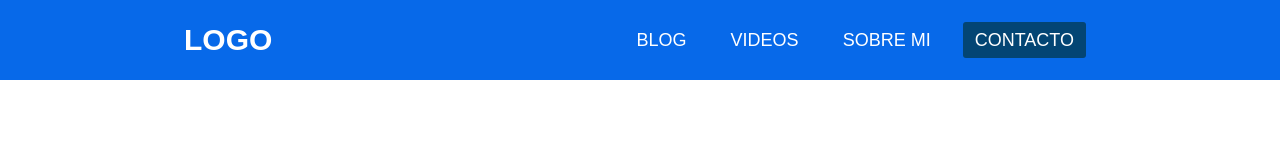
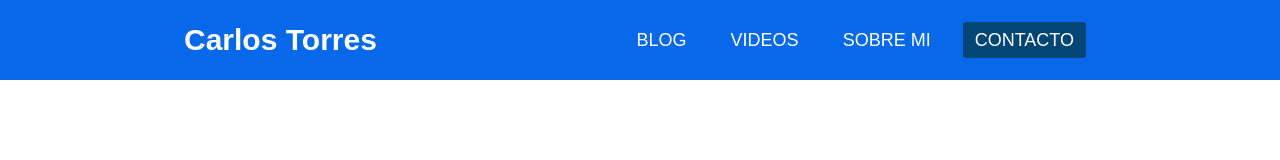
Before and after one commit to carlostorres7/html, a plain HTML site: page html 0.0/index.html in a window 1280 px wide. Drawn offline with Linux system fonts and the light colour scheme.

Commit message:
cambios html

```diff
--- a/html 0.0/index.html
+++ b/html 0.0/index.html
@@ -12,7 +12,7 @@
 <body>
     <header class="header">
         <nav class="nav">
-            <a href="#" class="logo nav-link">LOGO</a>
+            <a href="#" class="logo nav-link">Carlos Torres</a>
             <button class="nav-toggle">
                 <i class="fa-solid fa-bars"></i>
             </button>
```
